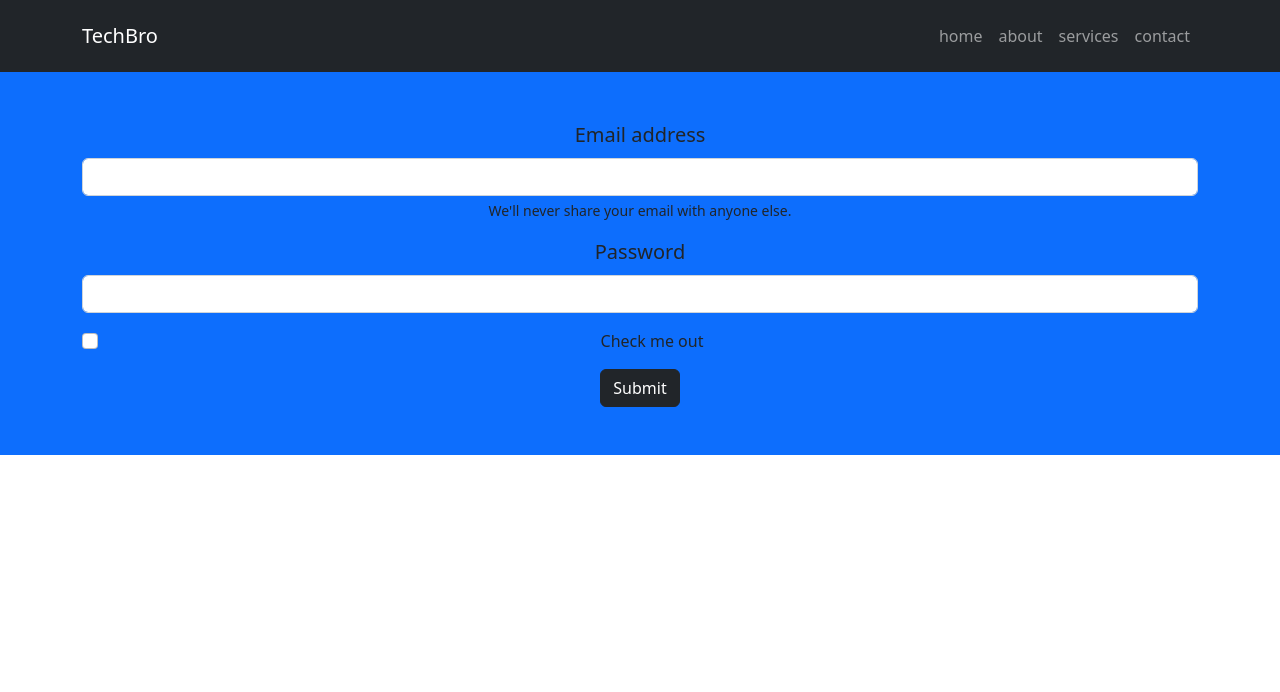
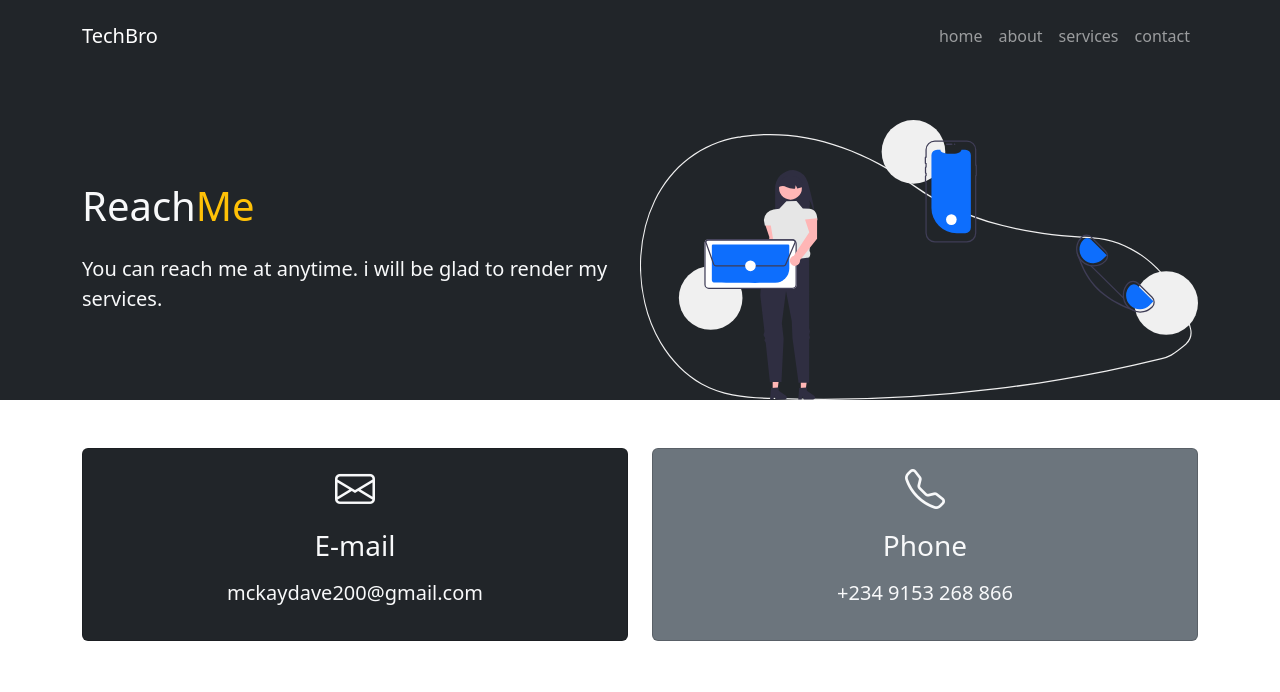
Before and after one commit to Dave-the-developer/Simple-responsive-landing-page, a plain HTML site: page contact.html in a window 1280 px wide. Drawn offline with nearby package versions, Linux system fonts and the light colour scheme.

Commit message:
4 changes were made

```diff
--- a/contact.html
+++ b/contact.html
@@ -6,6 +6,7 @@
     <meta name="viewport" content="width=device-width, initial-scale=1.0">
     <title>Contact</title>
     <link href="https://cdn.jsdelivr.net/npm/bootstrap@5.2.3/dist/css/bootstrap.min.css" rel="stylesheet" integrity="sha384-rbsA2VBKQhggwzxH7pPCaAqO46MgnOM80zW1RWuH61DGLwZJEdK2Kadq2F9CUG65" crossorigin="anonymous">
+    <link rel="stylesheet" href="https://cdn.jsdelivr.net/npm/bootstrap-icons@1.3.0/font/bootstrap-icons.css">
     <link rel="stylesheet" href="https://cdn.jsdelivr.net/npm/bootstrap-icons@1.3.0/font/bootstrap-icons.css">
  </head>
  <body>
@@ -46,28 +47,53 @@
         </div>
     </nav>
 
-    <!--form-->
-    <section class="p-5 bg-primary text-dark">
+    <section class="bg-dark text-light p-5 p-lg-0 pt-lg-5 text-center text-sm-start">
+        <div class="container">
+           <div class="d-sm-flex align-items-center justify-content-between">
+               <div>
+                   <h1>Reach<span class="text-warning">Me
+                   </span></h1>
+                   <p class="lead my-4">
+                    You can reach me at anytime. i will be glad to render my services.
+                   </p>
+               </div>
+               <img class="img-fluid w-50 d-none d-sm-block" src="./img/contact.svg" alt="">
+           </div>
+        </div>
+       </section>
+
+    <!--Boxes-->
+    <section class="p-5">
         <div class="container">
            <div class="row text-center g-4">
                <div class="col-md">
-                   <form>
-        <div class="mb-3">
-          <label for="exampleInputEmail1" class="form-label lead">Email address</label>
-          <input type="email" class="form-control" id="exampleInputEmail1" aria-describedby="emailHelp">
-          <div id="emailHelp" class="form-text text-dark">We'll never share your email with anyone else.</div>
-        </div>
-        <div class="mb-3">
-          <label for="exampleInputPassword1" class="form-label lead">Password</label>
-          <input type="password" class="form-control" id="exampleInputPassword1">
-        </div>
-        <div class="mb-3 form-check">
-          <input type="checkbox" class="form-check-input" id="exampleCheck1">
-          <label class="form-check-label" for="exampleCheck1">Check me out</label>
-        </div>
-        <a href="index.html"><button type="submit" class="btn btn-dark">Submit</button></a>
-      </form>
-        </div>
+                   <div class="card bg-dark text-light">
+                       <div class="card-body text-center">
+                           <div class="h1 mb-3">
+                               <i class="bi bi-envelope"></i>
+                           </div>
+                           <h3 class="card-title mb-3">
+                               E-mail
+                           </h3>
+                           <p class="lead">mckaydave200@gmail.com</p>
+                       </div>
+                   </div>
+               </div>
+               <div class="col-md">
+                   <div class="col-md">
+                       <div class="card bg-secondary text-light">
+                           <div class="card-body text-center">
+                               <div class="h1 mb-3">
+                                   <i class="bi bi-telephone"></i>
+                               </div>
+                               <h3 class="card-title mb-3">
+                                   Phone
+                               </h3>
+                              <p class="lead">+234 9153 268 866</p>
+                           </div>
+                       </div>
+                   </div>
+               </div>
 
     <script src="https://cdn.jsdelivr.net/npm/bootstrap@5.2.3/dist/js/bootstrap.bundle.min.js" integrity="sha384-kenU1KFdBIe4zVF0s0G1M5b4hcpxyD9F7jL+jjXkk+Q2h455rYXK/7HAuoJl+0I4" crossorigin="anonymous"></script>
 </body>
```
Also changed, not shown: form.html (added, +35 -0 lines), index.html (+1 -1 lines), img/contact.svg (added).
